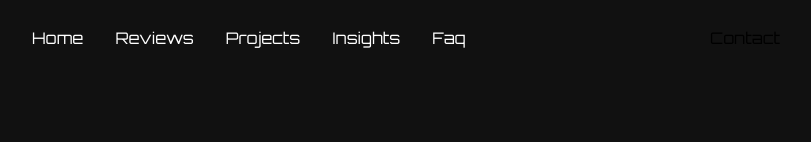
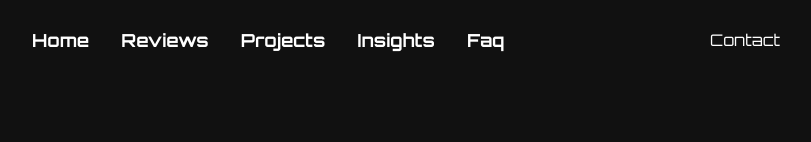
Before and after one commit to kyubin-io/portfolio-nextjs, a Next.js app: page / in a window 1280 px wide. Shown: the top 142 px of the page, without its empty margins (234-1045 px from the left). Built offline with nearby package versions, Linux system fonts and the light colour scheme; grey boxes are pictures that could not be loaded.

Commit message:
hover test

```diff
--- a/app/components/Header.tsx
+++ b/app/components/Header.tsx
@@ -7,27 +7,38 @@ export default function Header() {
         {/* header__wrap */}
         <ul className="flex items-center gap-8">
           {/* header__left */}
-          <li>
-            <Link href="#">
-              <span>Home</span>
+          <li className="text-lg font-bold">
+            <Link
+              href="#"
+              className="group relative grid place-items-center overflow-hidden
+              before:content-[''] before:absolute before:left-0 before:bottom-0 before:w-full before:h-[2px] before:bg-current before:transform before:scale-x-0
+              before:transition-transform before:duration-300 before:origin-right before:ease-in-out
+            after:content-[attr(data-text)] after:absolute after:top-0 after:h-full after:transform after:translate-x-96 after:transition-transform after:duration-300 after:ease-in-out
+            hover:before:transform hover:before:scale-100 hover:before:origin-left
+            hover:after:transform hover:after:translate-x-0 hover:after:translate-y-0 hover:after:translate-z-0
+            "
+            >
+              <span className="transition-transform duration-300 ease-in-out group-hover:transform group-hover:-translate-x-150">
+                Home
+              </span>
             </Link>
           </li>
-          <li>
+          <li className="text-lg font-bold">
             <Link href="#">
               <span>Reviews</span>
             </Link>
           </li>
-          <li>
+          <li className="text-lg font-bold">
             <Link href="#">
               <span>Projects</span>
             </Link>
           </li>
-          <li>
+          <li className="text-lg font-bold">
             <Link href="#">
               <span>Insights</span>
             </Link>
           </li>
-          <li>
+          <li className="text-lg font-bold">
             <Link href="#">
               <span>Faq</span>
             </Link>
@@ -35,7 +46,7 @@ export default function Header() {
         </ul>
         <div>
           {/* header__right */}
-          <button>Contact</button>
+          <button className=" text-white">Contact</button>
         </div>
       </div>
     </header>
```
